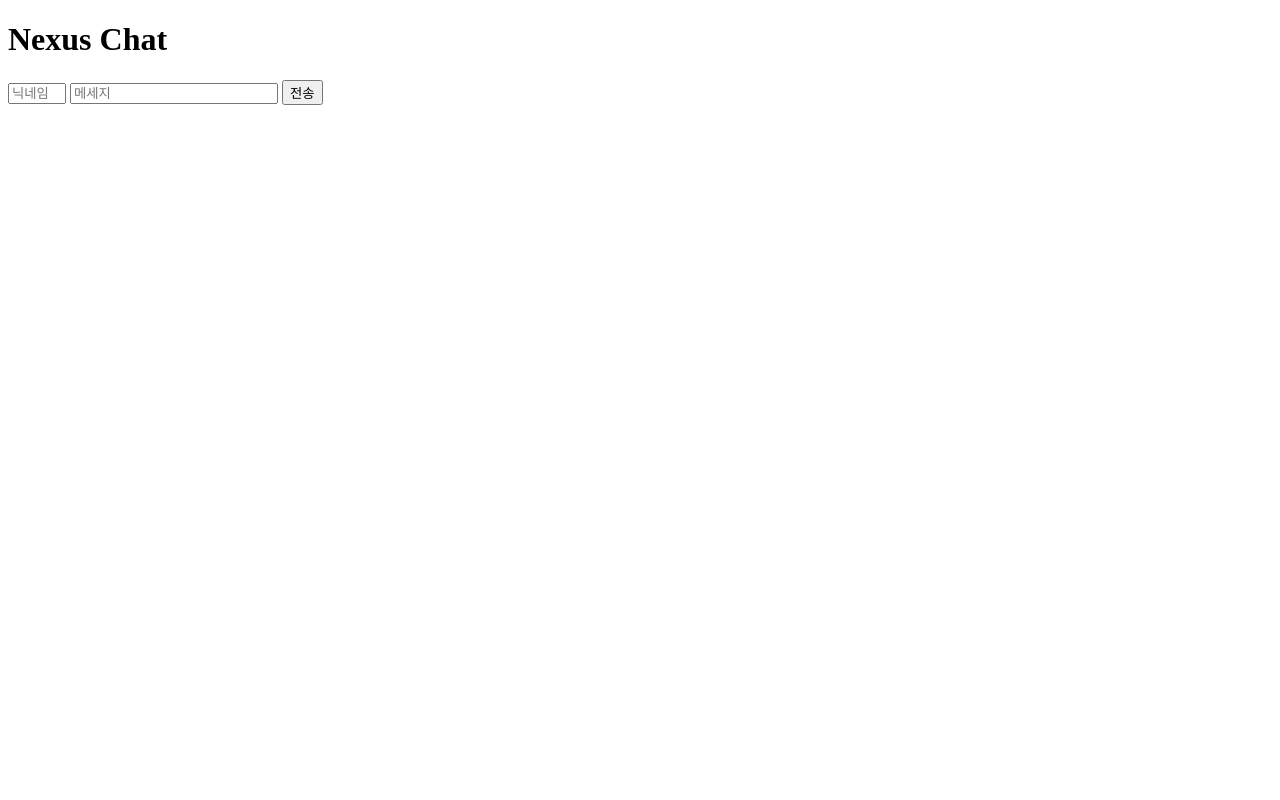
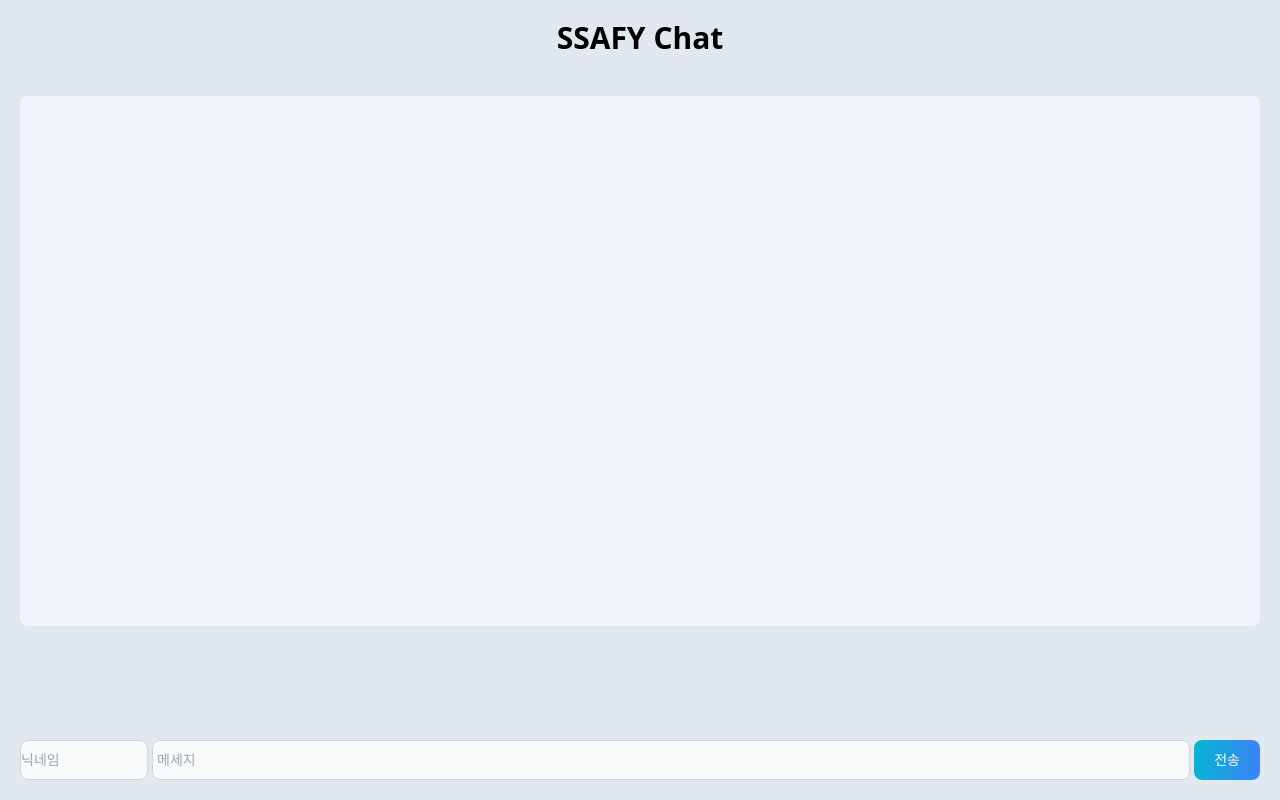
Before and after one commit to minseonkkim/Nexus-Chat, a website: page front/index.html in a window 1280 px wide. Drawn offline with nearby package versions, Linux system fonts and the light colour scheme.

Commit message:
css 추가

```diff
--- a/front/index.html
+++ b/front/index.html
@@ -3,7 +3,8 @@
 <head>
     <meta charset="UTF-8">
     <meta name="viewport" content="width=device-width, initial-scale=1.0">
-    <title>Nexus Chat</title>
+    <title>SSAFY Chat</title>
+    <script src="https://cdn.tailwindcss.com"></script>
     <script>
         const ws = new WebSocket("ws://localhost:8001");
 
@@ -22,26 +23,29 @@
 
             const chatLog = document.getElementById("chat-log");
             chatLog.appendChild(chat);
+
+             // 자동으로 스크롤을 가장 아래로 이동
+             chatLog.scrollTop = chatLog.scrollHeight;
         }
 
         ws.onmessage = receiveMsg;
     </script>
 </head>
-<body>
-    <h1>Nexus Chat</h1>
-    <div>
+<body class="bg-slate-200 flex flex-col">
+    <div class="text-3xl font-bold p-5 grid place-items-center">SSAFY Chat</div>
+    <div id="chat-log" class="overflow-y-auto border-solid bg-slate-100 p-5 m-5 rounded-lg h-[530px]"></div>
+    <div class="fixed bottom-0 left-0 right-0 m-5 flex flex-row">
         <input
+            class="flex-none w-32 bg-gray-50 border border-gray-300 text-gray-900 text-sm rounded-lg"
             type="text"
             id="nickname"
-            placeholder="닉네임"
-            style="width: 50px"/>
+            placeholder="닉네임"/>
         <input
+            class="flex-grow mx-1 p-1 bg-gray-50 border border-gray-300 text-gray-900 text-sm rounded-lg"
             type="text"
             id="message"
-            placeholder="메세지"
-            style="width: 200px"/>
-        <button onclick="sendMsg()">전송</button>
+            placeholder="메세지"/>
+        <button class="flex-none w-128 text-white bg-gradient-to-r from-cyan-500 to-blue-500 hover:bg-gradient-to-bl focus:ring-4 focus:outline-none focus:ring-cyan-300 dark:focus:ring-cyan-800 font-medium rounded-lg text-sm px-5 py-2.5 text-center" onclick="sendMsg()">전송</button>
     </div>
-    <div id="chat-log"></div>
 </body>
 </html>
```
Also changed, not shown: package.json (+6 -1 lines), 1 other file.
